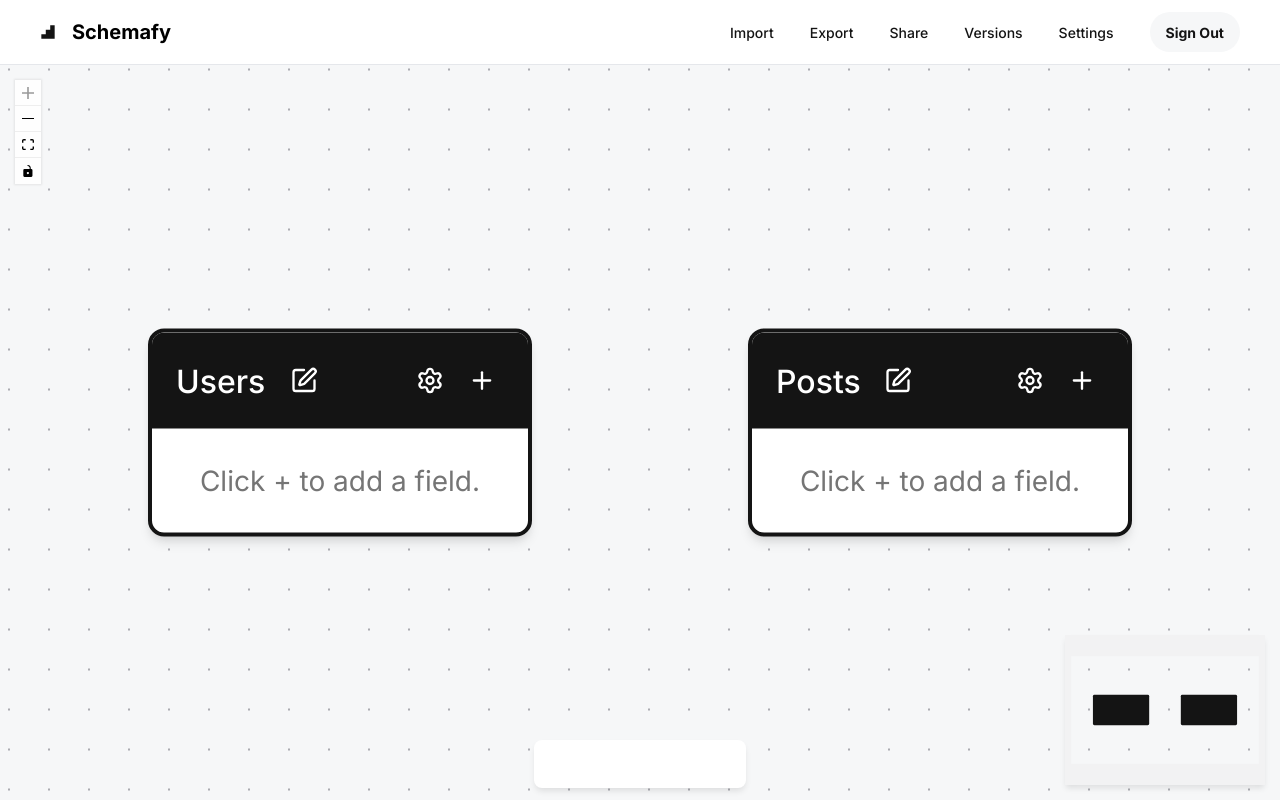
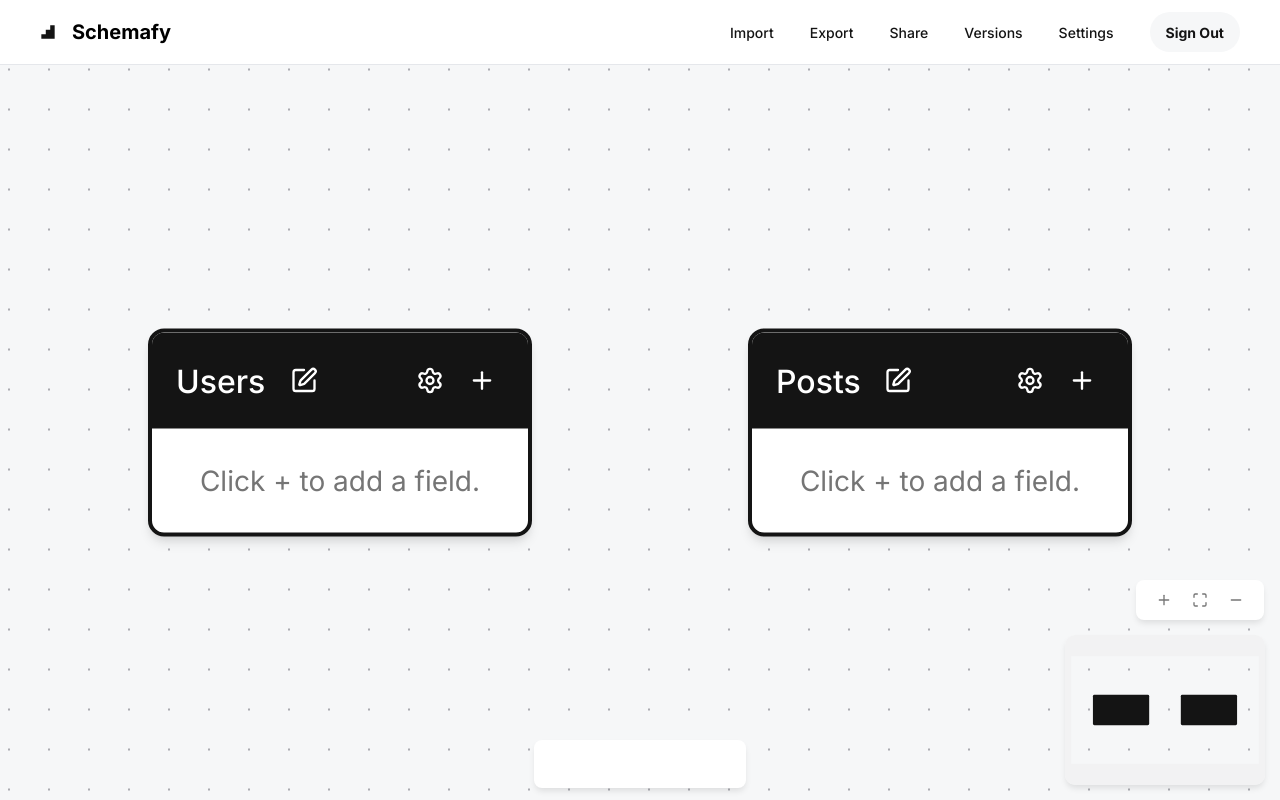
Before and after one commit to schemafy/schemafy, a React (Vite) app in the folder apps/frontend/: page /canvas in a window 1280 px wide. Built offline with nearby package versions, Linux system fonts and the light colour scheme.

Commit message:
feat: add Custom Controls

```diff
--- /dev/null
+++ b/apps/frontend/src/features/drawing/components/CustomControls.tsx
@@ -0,0 +1,24 @@
+import { useReactFlow } from '@xyflow/react';
+import { Plus, Minus, Maximize } from 'lucide-react';
+
+export const CustomControls = () => {
+  const { zoomIn, zoomOut, fitView } = useReactFlow();
+  return (
+    <div
+      style={{
+        boxShadow: '0 4px 6px -1px rgba(0, 0, 0, 0.1)',
+      }}
+      className="z-10 bg-schemafy-bg text-schemafy-text px-5 py-3 gap-5 flex rounded-lg absolute bottom-45 right-4"
+    >
+      <button onClick={() => zoomIn()}>
+        <Plus size={16} color="var(--color-schemafy-dark-gray)" />
+      </button>
+      <button onClick={() => fitView()}>
+        <Maximize size={16} color="var(--color-schemafy-dark-gray)" />
+      </button>
+      <button onClick={() => zoomOut()}>
+        <Minus size={16} color="var(--color-schemafy-dark-gray)" />
+      </button>
+    </div>
+  );
+};
--- a/apps/frontend/src/features/drawing/components/EdgeSelector.tsx
+++ b/apps/frontend/src/features/drawing/components/EdgeSelector.tsx
@@ -34,7 +34,7 @@ export const EdgeSelector = ({
   };
 
   return (
-    <div className="absolute top-4 right-4 z-10 bg-schemafy-bg p-3 rounded-lg shadow-md border border-schemafy-light-gray space-y-3">
+    <div className="absolute top-4 left-4 z-10 bg-schemafy-bg p-3 rounded-lg shadow-md border border-schemafy-light-gray space-y-3">
       <div className="text-sm font-medium text-schemafy-text">
         Edit Relationship
       </div>
--- a/apps/frontend/src/features/drawing/components/index.ts
+++ b/apps/frontend/src/features/drawing/components/index.ts
@@ -2,3 +2,4 @@ export * from './TableNode';
 export * from './RelationshipMarker';
 export * from './Toolbar';
 export * from './EdgeSelector';
+export * from './CustomControls';
--- a/apps/frontend/src/pages/CanvasPage.tsx
+++ b/apps/frontend/src/pages/CanvasPage.tsx
@@ -3,7 +3,6 @@ import {
   ReactFlow,
   ConnectionLineType,
   MiniMap,
-  Controls,
   Background,
   BackgroundVariant,
   ConnectionMode,
@@ -18,6 +17,7 @@ import {
   Toolbar,
   EdgeSelector,
   type RelationshipConfig,
+  CustomControls,
 } from '@/features/drawing';
 
 const NODE_TYPES = {
@@ -88,11 +88,13 @@ export const CanvasPage = () => {
               style={{
                 backgroundColor: 'var(--color-schemafy-bg-80)',
                 boxShadow: '0 4px 6px -1px rgba(0, 0, 0, 0.1)',
+                borderRadius: '10px',
+                overflow: 'hidden',
               }}
               zoomable
               pannable
             />
-            <Controls position="top-left" />
+            <CustomControls />
             <Background variant={BackgroundVariant.Dots} />
           </ReactFlow>
 
```
